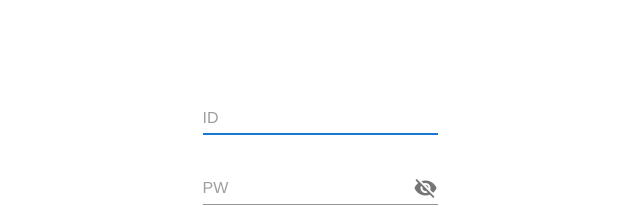
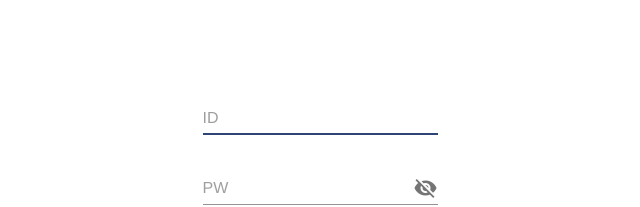
Before and after one commit to yearnlune/naming-center-front, a Vue app: page /#/signin in a window 1280 px wide. Shown: the part 226-433 px from the top of the page, without its empty margins (320-960 px from the left). Built offline with nearby package versions, Linux system fonts and the light colour scheme.

Commit message:
feat: update vuetify

```diff
--- a/package.json
+++ b/package.json
@@ -19,6 +19,7 @@
     "vuex": "^3.1.3"
   },
   "devDependencies": {
+    "@mdi/font": "^5.2.45",
     "@typescript-eslint/eslint-plugin": "^2.26.0",
     "@typescript-eslint/parser": "^2.26.0",
     "@vue/cli-plugin-babel": "~4.3.0",
--- a/src/plugins/vuetify.ts
+++ b/src/plugins/vuetify.ts
@@ -4,4 +4,20 @@ import Vuetify from 'vuetify/lib';
 Vue.use(Vuetify);
 
 export default new Vuetify({
+    icons: {
+        iconfont: "mdi",
+    },
+    theme: {
+        themes: {
+            light: {
+                primary: "#2F4475",
+                secondary: "#FFD141",
+                accent: "#FF5C08",
+                error: "#F52200",
+                info: "#17A9E1",
+                success: "#A9CC66",
+                warning: "#F2D22E"
+            }
+        }
+    }
 });
```
Also changed, not shown: 1 other file (tests, documents, lock files or other folders).
